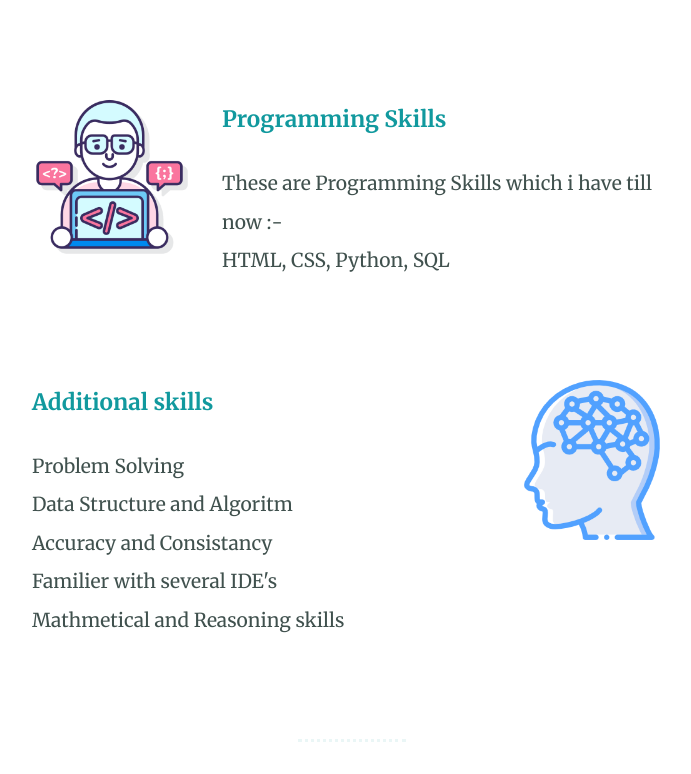
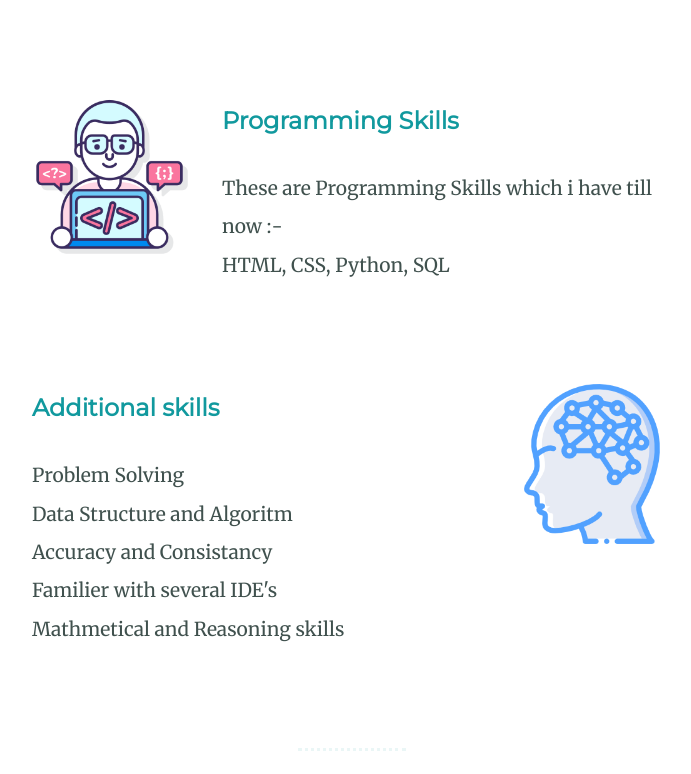
Before and after one commit to itsmepandey/website, a plain HTML site: page index.html in a window 1280 px wide. Shown: the part 1586-2360 px from the top of the page, without its empty margins (288-979 px from the left). Drawn offline with Linux system fonts and the light colour scheme.

Commit message:
Update style.css

```diff
--- a/style.css
+++ b/style.css
@@ -26,7 +26,7 @@ h2 {
 }
 h3 {
   color: #11999E;
-  font-size:
+  font-size:1.5rem;
   font-family: 'Montserrat', sans-serif;
 }
 hr {
```
